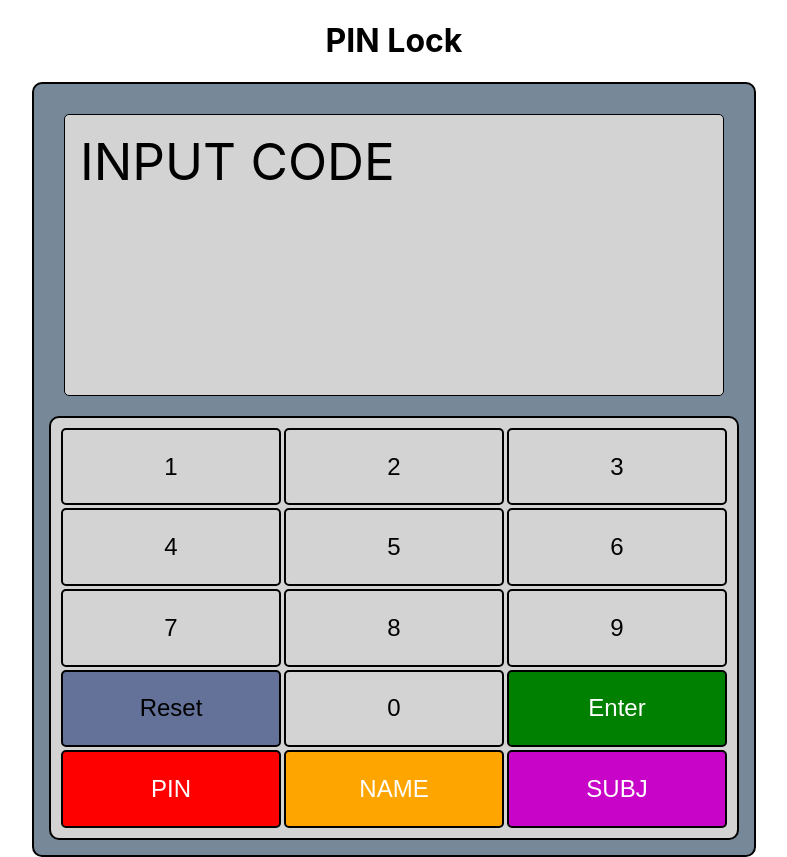
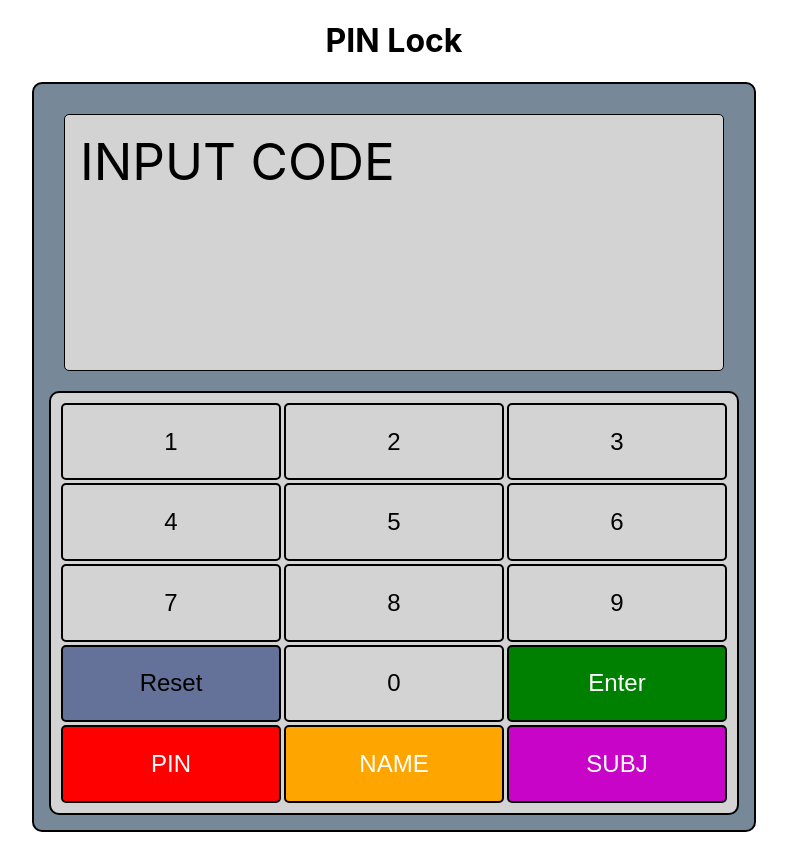
Before and after one commit to armandoxd03/passcode, a React (Create React App) app: page / in a window 1280 px wide. Shown: the whole page, without its empty margins (246-1033 px from the left). After the commit the page ends 832 px from the top, so only its background shows below. Built offline with nearby package versions, Linux system fonts and the light colour scheme.

Commit message:
Update App.css

```diff
--- a/src/App.css
+++ b/src/App.css
@@ -27,7 +27,7 @@
   border-radius: 5px;
   background-color: lightgray;
   font-size: 4vw;
-  height: 250px;
+  height: 225px;
   text-align: left;
   margin: 20px;
   padding: 15px;
```
